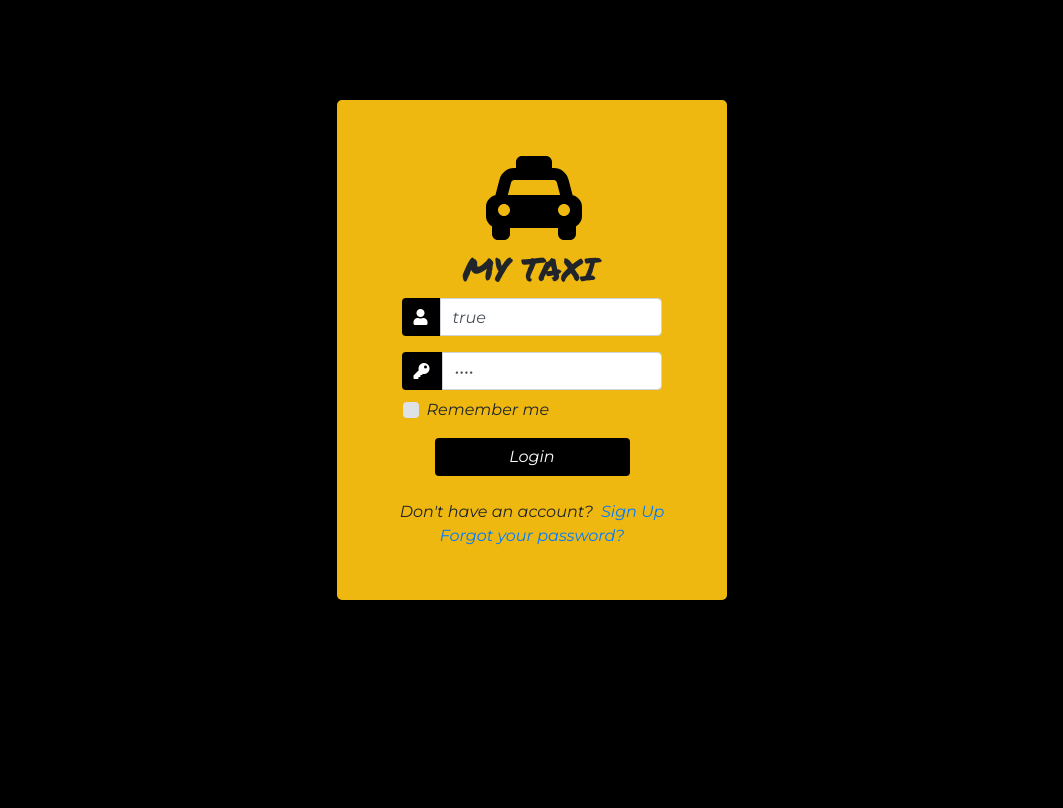
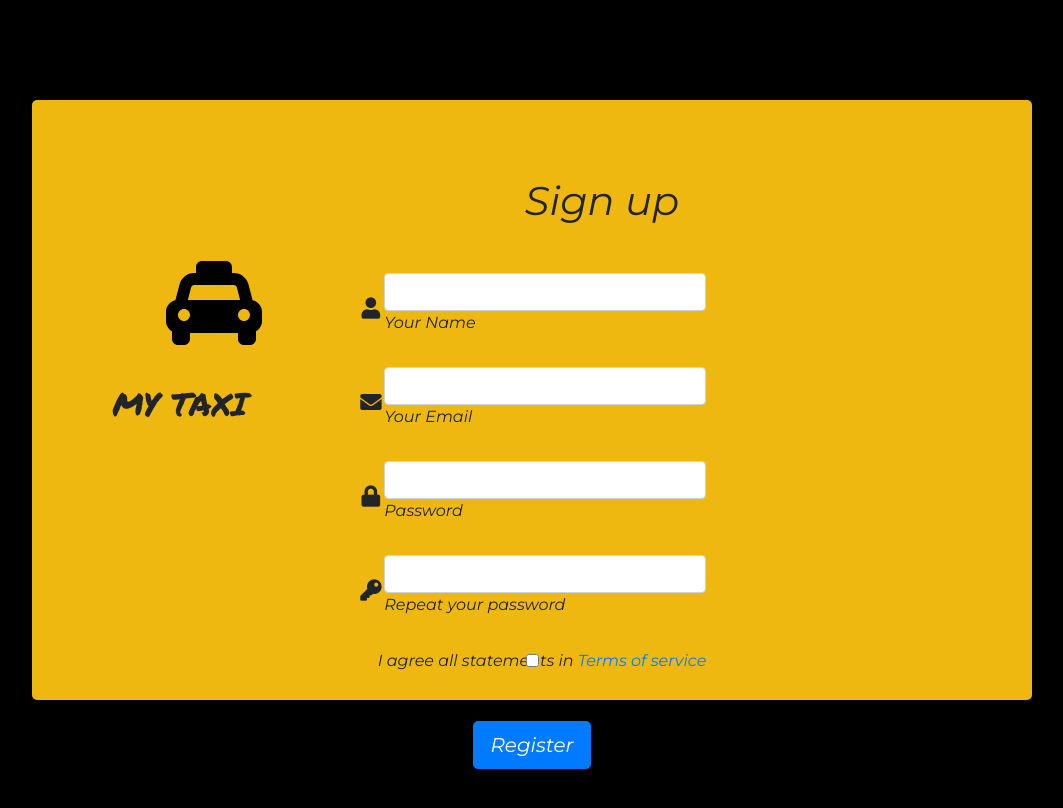
Before and after one commit to HAlejandra10/RANDOMAPP, a React (Create React App) app: page / in a window 1280 px wide. Shown: the top 808 px of the page, without its empty margins (108-1171 px from the left). Built offline with nearby package versions, Linux system fonts and the light colour scheme.

Commit message:
Adding SignUp component and adding styling

```diff
--- a/package.json
+++ b/package.json
@@ -3,6 +3,7 @@
   "version": "0.1.0",
   "private": true,
   "dependencies": {
+    "@auth0/auth0-react": "^1.10.2",
     "@emotion/react": "^11.9.3",
     "@emotion/styled": "^11.9.3",
     "@mui/icons-material": "^5.8.4",
--- a/src/App.js
+++ b/src/App.js
@@ -2,6 +2,7 @@ import React from 'react';
 import styled from "styled-components";
 // import Dashboard from './Componentes/dashboard';
 import Login from './layout/login';
+import SignUp from './layout/signUp';
 // import SideBar from './layout/sideBar';
 
 
@@ -10,10 +11,10 @@ import Login from './layout/login';
 const App = () => {
   return (
     <Div>
-      <Login/>
+      {/* <Login/> */}
     {/* <SideBar/>
     <Dashboard/> */}
-
+<SignUp/>
 
     </Div>
   );
--- a/src/index.js
+++ b/src/index.js
@@ -1,11 +1,16 @@
 import React from 'react';
 import ReactDOM from 'react-dom/client';
+import {Auth0Provider} from '@auth0/auth0-react'
 import './index.css';
 import App from './App';
 
 const root = ReactDOM.createRoot(document.getElementById('root'));
 root.render(
   <React.StrictMode>
-    <App />
+    <Auth0Provider domain="halejandrapd26.us.auth0.com"
+     clientId="upvuLEziZFag0A083xtyogdrE3kg2Uh1"
+     redirectUri={window.location.origin}>
+       <App />
+    </Auth0Provider>
   </React.StrictMode>
 );
--- a/src/layout/login.js
+++ b/src/layout/login.js
@@ -1,14 +1,7 @@
 import React from 'react'
 import styled from 'styled-components';
 import {FaTaxi} from 'react-icons/fa'
-// import form from 'react-bootstrap/Form';
-// import IconButton from '@mui/material/IconButton';
-// import OutlinedInput from '@mui/material/OutlinedInput';
-// import InputLabel from '@mui/material/InputLabel';
-// import InputAdornment from '@mui/material/InputAdornment';
-// import FormControl from '@mui/material/FormControl';
-// import Visibility from '@mui/icons-material/Visibility';
-// import VisibilityOff from '@mui/icons-material/VisibilityOff';
+import { useAuth0 } from '@auth0/auth0-react'
 
 const Login = () => {
   return (
@@ -25,7 +18,6 @@ const Login = () => {
               <div className="logo_word">
                 <span>MY TAXI</span>
                 </div>
-
               </div>
               </div>
             </div>
@@ -56,7 +48,7 @@ const Login = () => {
             </div>
             <div className="mt-4">
               <div className="d-flex justify-content-center links">
-                Don't have an account? <a href="#" className="ml-2">Sign Up</a>
+                Don't have an account? <a href="#" className="ml-2">Register</a>
               </div>
               <div className="d-flex justify-content-center links">
                 <a href="#">Forgot your password?</a>
--- /dev/null
+++ b/src/layout/signUp.js
@@ -0,0 +1,184 @@
+import React from 'react'
+import styled from 'styled-components'
+import { FaTaxi} from 'react-icons/fa'
+
+const  SignUp = () => {
+  return (
+  <Section>
+
+{/* <ul className="nav nav-pills nav-justified mb-3" id="ex1" role="tablist">
+  <li className="nav-item" role="presentation">
+    <a className="nav-link active" id="tab-login" data-mdb-toggle="pill" href="#pills-login" role="tab" aria-controls="pills-login" aria-selected="true">Login</a>
+  </li>
+  <li className="nav-item" role="presentation">
+    <a className="nav-link" id="tab-register" data-mdb-toggle="pill" href="#pills-register" role="tab" aria-controls="pills-register" aria-selected="false">Register</a>
+  </li>
+</ul> */}
+
+<div className="container h-100">
+        <div className="d-flex justify-content-center h-100">
+          <div className="user_card">
+            <div className="d-flex justify-content-center">
+             <div className="brand_logo_container">
+                <div className='login_logo'>
+              <FaTaxi  />
+              <div className="logo_word">
+                <span>MY TAXI</span>
+                </div>
+
+              </div>
+              </div>
+            </div>
+            <div className="d-flex justify-content-center form_container">
+
+              <form className='class="mx-1 mx-md-4'>
+              <p className="title_signup text-center h1 fw-bold mb-5 mx-1 mx-md-4 mt-4">Sign up</p>
+              <div class="d-flex flex-row align-items-center mb-4">
+                    <i class="fas fa-user fa-lg me-3 fa-fw"></i>
+                    <div class="form-outline flex-fill mb-0">
+                      <input type="text" id="form3Example1c" class="form-control" />
+                      <label class="form-label" for="form3Example1c">Your Name</label>
+                    </div>
+                  </div>
+
+                  <div className="d-flex flex-row align-items-center mb-4">
+                    <i className="fas fa-envelope fa-lg me-3 fa-fw"></i>
+                    <div className="form-outline flex-fill mb-0">
+                      <input type="email" id="form3Example3c" className="form-control" />
+                      <label className="form-label" for="form3Example3c">Your Email</label>
+                    </div>
+                  </div>
+
+                  <div className="d-flex flex-row align-items-center mb-4">
+                    <i className="fas fa-lock fa-lg me-3 fa-fw"></i>
+                    <div className="form-outline flex-fill mb-0">
+                      <input type="password" id="form3Example4c" class="form-control" />
+                      <label className="form-label" for="form3Example4c">Password</label>
+                    </div>
+                  </div>
+
+                  <div className="d-flex flex-row align-items-center mb-4">
+                    <i className="fas fa-key fa-lg me-3 fa-fw"></i>
+                    <div className="form-outline flex-fill mb-0">
+                      <input type="password" id="form3Example4cd" class="form-control" />
+                      <label className="form-label" for="form3Example4cd">Repeat your password</label>
+                    </div>
+                  </div>
+
+                  <div class="form-check d-flex justify-content-center mb-5">
+                    <input class="form-check-input me-2" type="checkbox" value="" id="form2Example3c" />
+                    <label class="form-check-label" for="form2Example3">
+                      I agree all statements in <a href="#!">Terms of service</a>
+                    </label>
+                  </div>
+
+                  <div class="d-flex justify-content-center mx-4 mb-3 mb-lg-4">
+                    <button type="button" class="btn btn-primary btn-lg">Register</button>
+                  </div>
+              </form>
+            </div>
+          </div>
+        </div>
+      </div>
+  </Section>
+  )
+}
+
+export default SignUp
+
+const Section = styled.section`
+.user_card {
+    height: 600px;
+    align-self: center;
+    width: 1000px;
+    margin-top: 100px;
+    margin-bottom: 200px;
+    background: #efb810;
+    position: relative;
+    display: flex;
+    justify-content: center;
+    flex-direction: column;
+    padding: 10px;
+    border-radius: 5px;
+
+}
+.title_signup {
+    position:relative;
+    right: -70px;
+    bottom: -200px
+    top: -250px;
+
+}
+// .brand_logo {
+//     height: 350px;
+//     width: 150px;
+//     border-radius: 50%;
+//     border: 2px solid white;
+// }
+.form_container {
+    display: grid;
+    place-content: center;
+    margin-top: 50px;
+}
+.login_btn {
+    width: 100%;
+    background: black !important;
+    color: white !important;
+}
+.login_btn:focus {
+    box-shadow: none !important;
+    outline: 0px !important;
+}
+.login_container {
+    padding: 0 2rem;
+}
+.input-group-text {
+    background: black !important;
+    color: white !important;
+    border: 0 !important;
+    border-radius: 0.25rem 0 0 0.25rem !important;
+}
+.input_user,
+.input_pass:focus {
+    box-shadow: none !important;
+    outline: 0px !important;
+}
+ .custom-checkbox .custom-control-input:checked~.custom-control-label::before {
+     background-color: black !important;
+ }
+
+.login_logo {
+         width: 100%;
+         height: 200%;
+        display: flex;
+         justify-content: center;
+         align-items: center;
+         text-align: center;
+        //  gap: 5rem;
+         align-self: center;
+         grid:flex;
+        svg {
+           color: black;
+           font-size: 6rem;
+           justify-content: center;
+           height: 200%;
+           gap: 2rem;
+           position:relative;
+           justify-content: center;
+            left: -250px;
+           right: -70px;
+           bottom: -200px
+         }
+         span {
+             height: 100px;
+             position:relative;
+             left: -400px;
+             bottom: -300px;
+             font-size: 2rem;
+             text-align: left;
+             justify-content: center;
+            font-family: "Permanent Marker", cursive;
+
+          }
+}
+`
```
Also changed, not shown: 1 other file (tests, documents, lock files or other folders).
